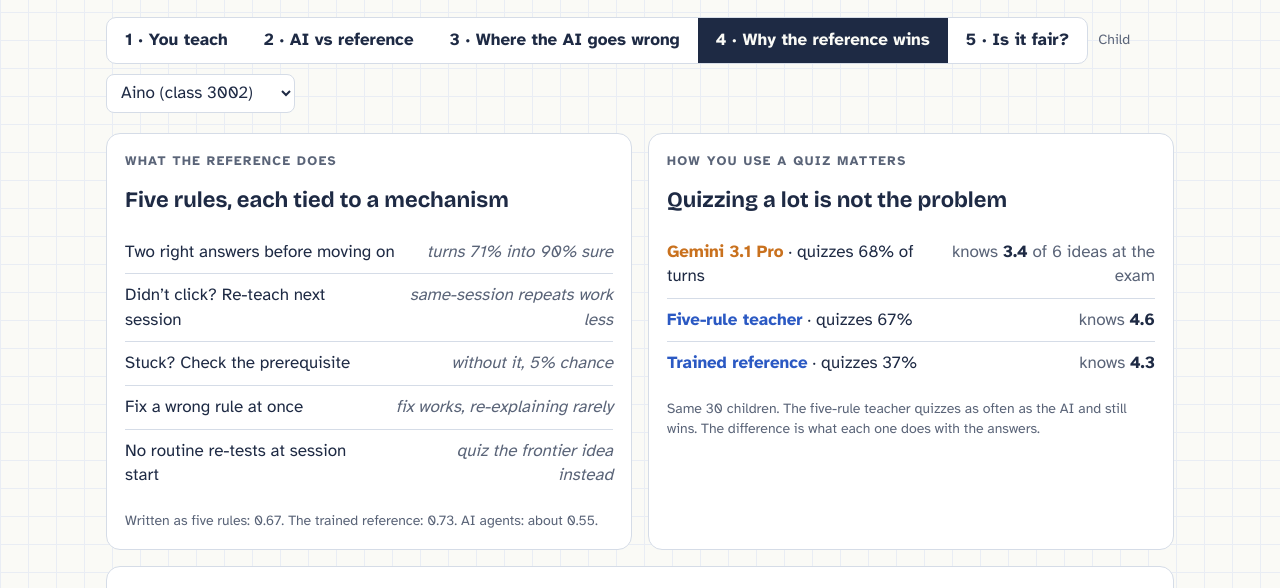
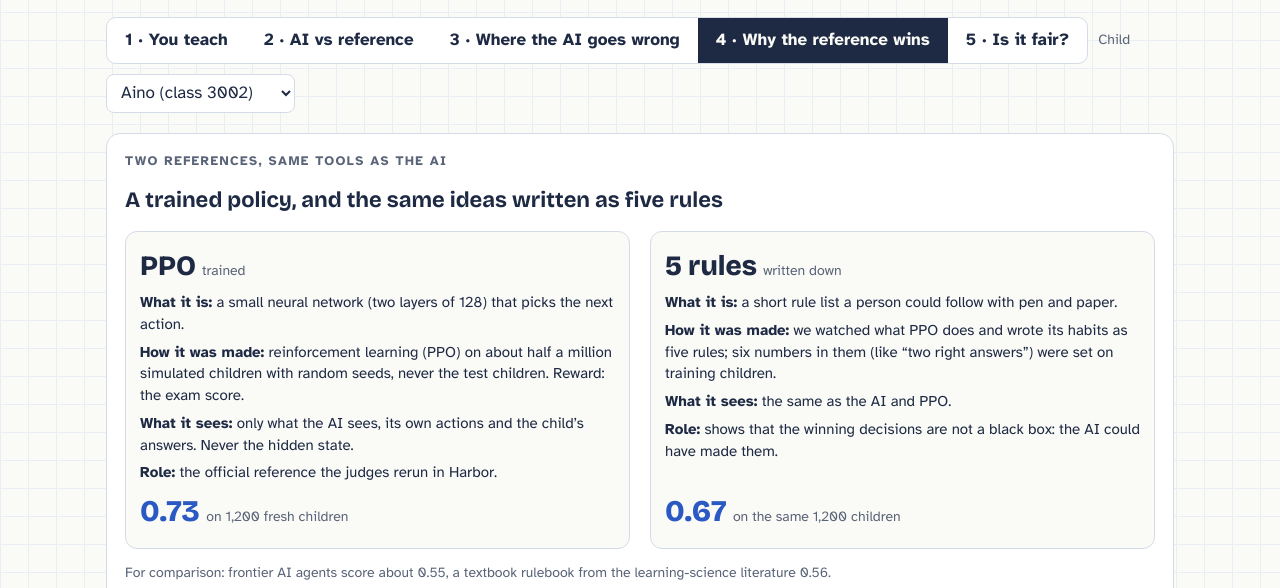
Before and after one commit to Jiaweisun274/junction-2026, a plain HTML site: page afterquery/viz/simple.html in a window 1280 px wide. Both pictures are taken after a click on the button "4 · Why the reference wins". Shown: the part 212-800 px from the top of the page. Drawn offline with nearby package versions, Linux system fonts and the light colour scheme.

Commit message:
Simple demo step 4: card introducing the two references (PPO trained; 5 rules written from its habits)
Co-Authored-By: Claude Opus 5.5 <noreply@anthropic.com>

```diff
--- a/afterquery/viz/simple.html
+++ b/afterquery/viz/simple.html
@@ -179,6 +179,12 @@ button:focus-visible { outline: 2px solid var(--know); outline-offset: 2px; }
 @media (max-width: 760px) { .quotes { grid-template-columns: minmax(0, 1fr); } }
 .quotes blockquote { margin: 0; padding: 12px 16px; border-left: 4px solid var(--bug); background: var(--paper); border-radius: 0 10px 10px 0; font-family: var(--display); font-size: 21px; line-height: 1.3; }
 .when2 { display: block; font-family: var(--body); font-size: 12px; font-weight: 700; letter-spacing: 1px; text-transform: uppercase; color: var(--muted); margin-bottom: 4px; }
+.refs2 { display: grid; grid-template-columns: minmax(0, 1fr) minmax(0, 1fr); gap: 20px; }
+@media (max-width: 760px) { .refs2 { grid-template-columns: minmax(0, 1fr); } }
+.refs2 > div { display: flex; flex-direction: column; gap: 6px; border: 1px solid var(--line); border-radius: 12px; padding: 14px; background: var(--paper); font-size: 15px; }
+.big2 { font-family: var(--display); font-size: 28px; font-weight: 800; }
+.big2 small, .score2 small { font-family: var(--body); font-size: 14px; font-weight: 400; color: var(--muted); }
+.score2 { font-family: var(--display); font-size: 30px; font-weight: 800; color: var(--know); margin-top: auto; }
 .review { display: flex; flex-direction: column; gap: 6px; border-top: 1px solid var(--line); padding-top: 12px; }
 .review li { font-size: 16px; }
 select { font: inherit; background: var(--panel); color: var(--ink); border: 1px solid var(--line); border-radius: 8px; padding: 7px 10px; }
@@ -301,6 +307,29 @@ select { font: inherit; background: var(--panel); color: var(--ink); border: 1px
 
   <section id="v4" hidden>
     <div class="ev">
+      <div class="card wide">
+        <p class="eyebrow">Two references, same tools as the AI</p>
+        <h2>A trained policy, and the same ideas written as five rules</h2>
+        <div class="refs2">
+          <div>
+            <p class="big2 ref">PPO <small>trained</small></p>
+            <p><b>What it is:</b> a small neural network (two layers of 128) that picks the next action.</p>
+            <p><b>How it was made:</b> reinforcement learning (PPO) on about half a million simulated children with random seeds, never the test children. Reward: the exam score.</p>
+            <p><b>What it sees:</b> only what the AI sees, its own actions and the child’s answers. Never the hidden state.</p>
+            <p><b>Role:</b> the official reference the judges rerun in Harbor.</p>
+            <p class="score2">0.73 <small>on 1,200 fresh children</small></p>
+          </div>
+          <div>
+            <p class="big2 ref">5 rules <small>written down</small></p>
+            <p><b>What it is:</b> a short rule list a person could follow with pen and paper.</p>
+            <p><b>How it was made:</b> we watched what PPO does and wrote its habits as five rules; six numbers in them (like “two right answers”) were set on training children.</p>
+            <p><b>What it sees:</b> the same as the AI and PPO.</p>
+            <p><b>Role:</b> shows that the winning decisions are not a black box: the AI could have made them.</p>
+            <p class="score2">0.67 <small>on the same 1,200 children</small></p>
+          </div>
+        </div>
+        <p class="hint">For comparison: frontier AI agents score about 0.55, a textbook rulebook from the learning-science literature 0.56.</p>
+      </div>
       <div class="card">
         <p class="eyebrow">What the reference does</p>
         <h2>Five rules, each tied to a mechanism</h2>
```
